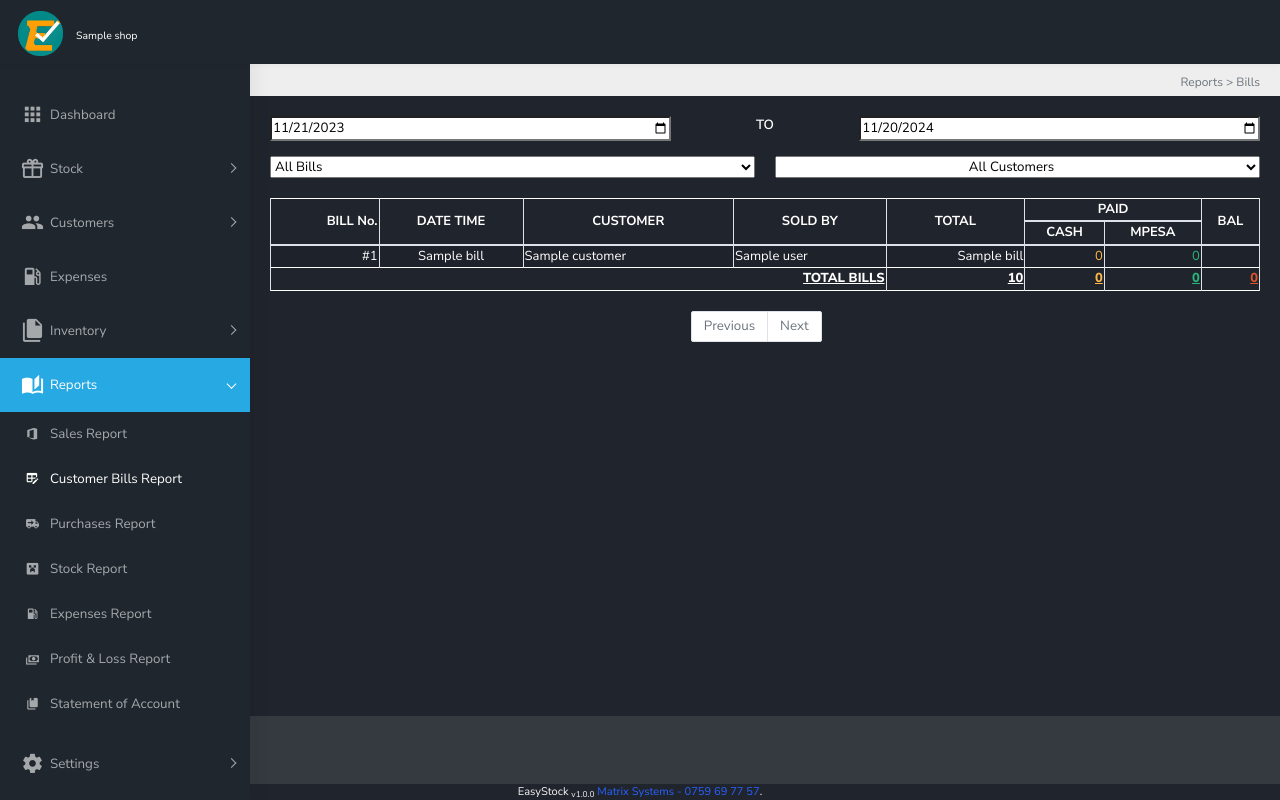
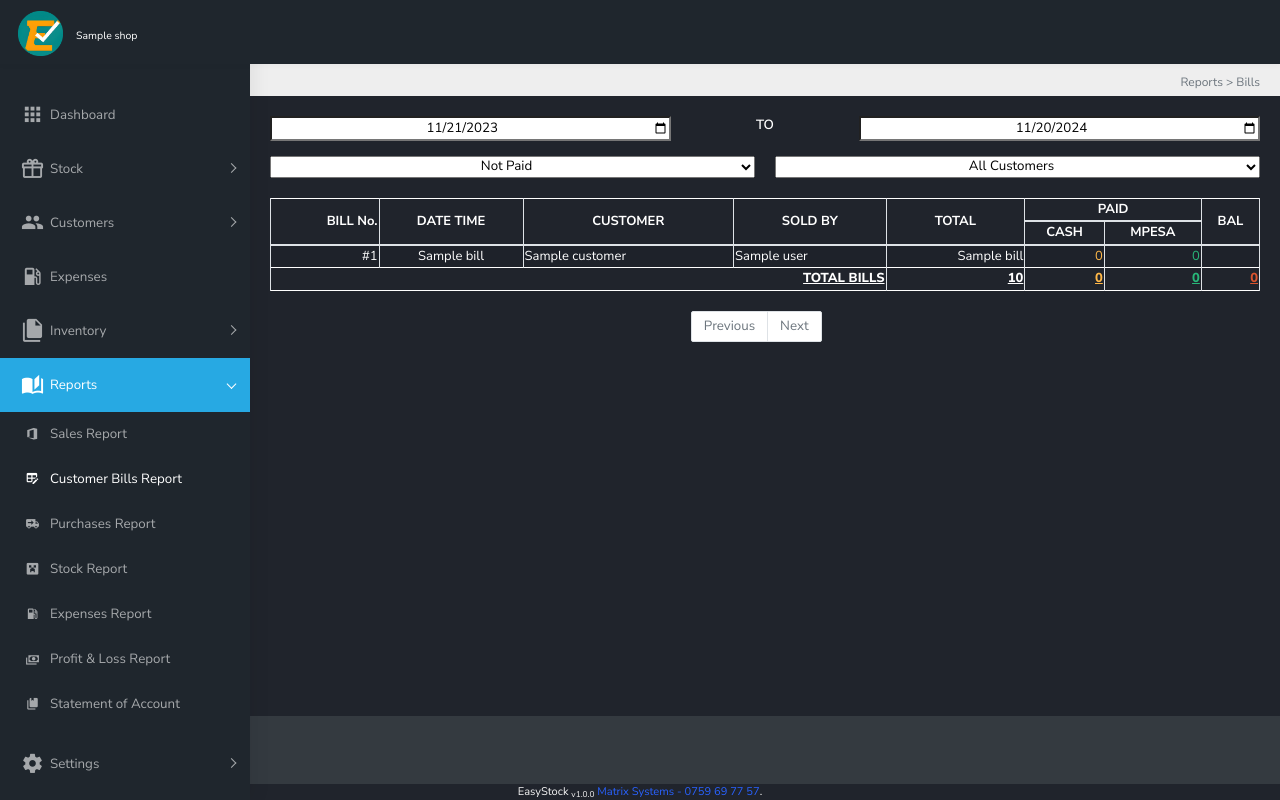
Before and after one commit to dennis-mutethia/easy-stock, a Flask app: page /bills-report in a window 1280 px wide. Run offline with Flask 3, Linux system fonts and the light colour scheme; a user stored in the database is signed in; a database or web service that is not in the repository returns one stand-in record (values such as "Sample title"); data that the repository does not hold is empty; some libraries are stand-ins or nearby versions.

Commit message:
show unpaid bills

```diff
--- a/templates/reports/bills-report.html
+++ b/templates/reports/bills-report.html
@@ -8,19 +8,19 @@
     <form id="filter-frm" method="GET" class="row">
         <input type="hidden" id="page" name="page" value="{{ page }}" />
         <div class="col-5">
-            <input onchange="applyFilter(1)" style="height: 25px" type="date" id="from_date" name="from_date"
+            <input class="text-center"  onchange="applyFilter(1)" style="height: 25px" type="date" id="from_date" name="from_date"
                 required="required" value="{{ from_date }}" max="{{ current_date }}" />
         </div>
         <div class="col-2 text-center">
             <label class="text-white">TO</label>
         </div>
         <div class="col-5">
-            <input onchange="applyFilter(1)" style="height: 25px" type="date" id="to_date" name="to_date"
+            <input class="text-center"  onchange="applyFilter(1)" style="height: 25px" type="date" id="to_date" name="to_date"
                 required="required" value="{{ to_date }}" max="{{ current_date }}" />
         </div>
         <br /><br />
         <div class="col-6">
-            <select onchange="applyFilter(1)" name="bill_status" id="bill_status" style="width: 100%;">
+            <select class="text-center"  onchange="applyFilter(1)" name="bill_status" id="bill_status" style="width: 100%;">
                 <option value="0">All Bills</option>
                 <option {% if bill_status==1 %} selected {% endif %} value="1">Paid Bills
                 </option>
--- a/utils/reports/bills_report.py
+++ b/utils/reports/bills_report.py
@@ -95,7 +95,7 @@ class BillsReport():
         current_date = datetime.now().strftime('%Y-%m-%d')
         from_date = (datetime.now() - timedelta(days=365)).strftime('%Y-%m-%d') #datetime(datetime.now().year, 1, 1).strftime('%Y-%m-%d')
         to_date = current_date
-        bill_status = 0
+        bill_status = 2
         customer_id = 0
         page = 1
         download = 0
```
